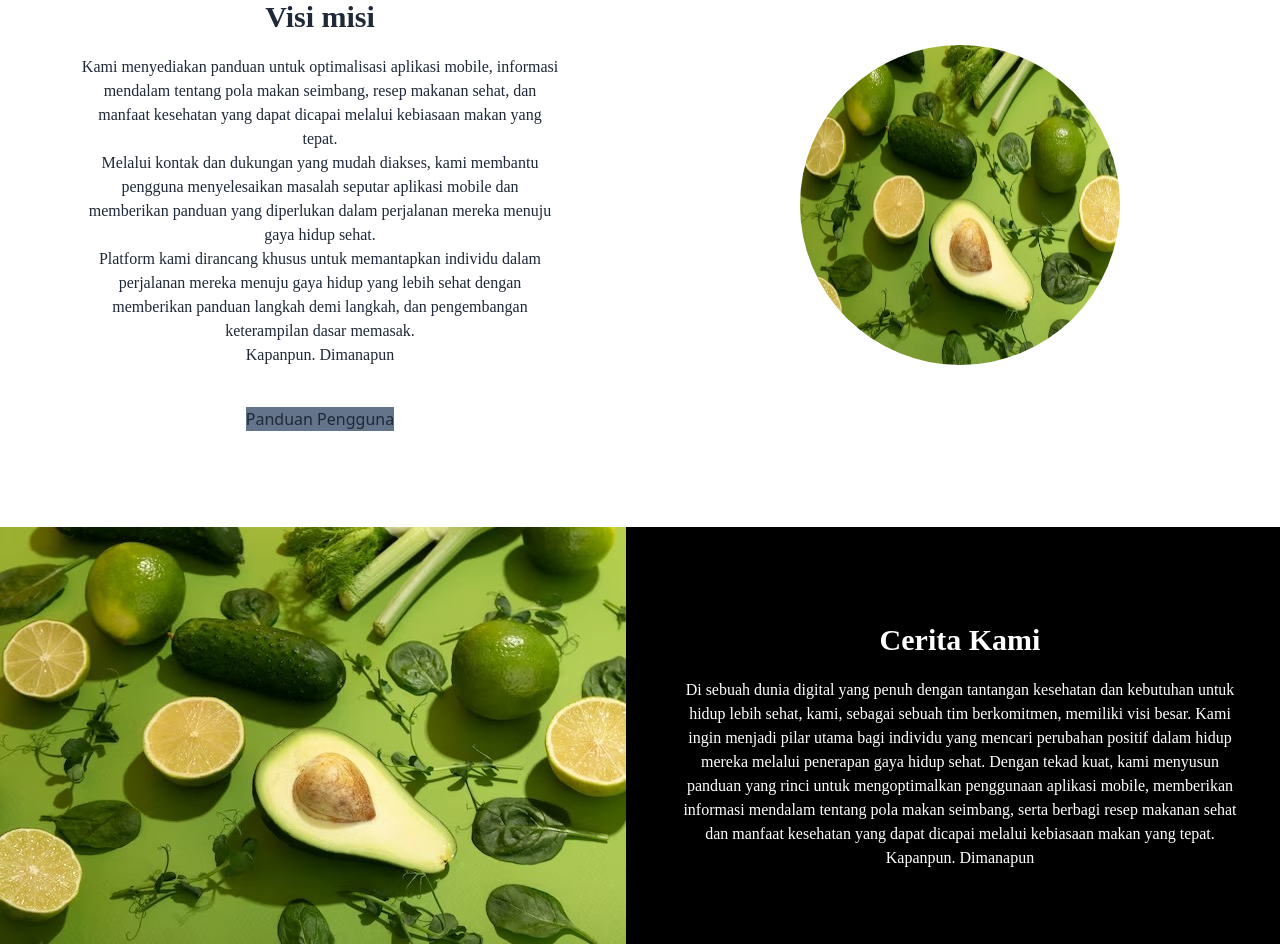
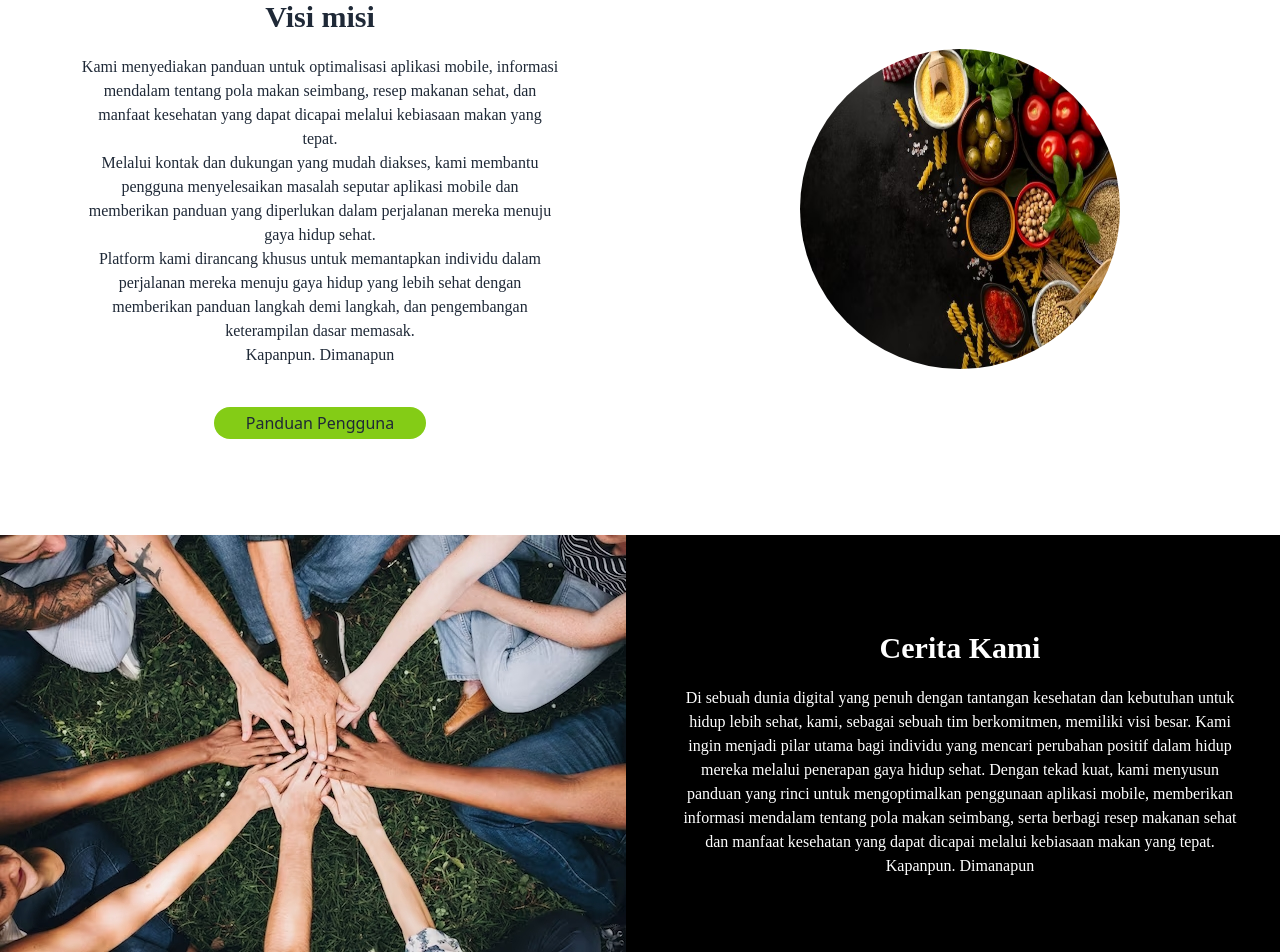
Before and after one commit to BeCipes/Web-Development, a React (Vite) app: page /about in a window 1280 px wide. Shown: the part 189-1141 px from the top of the page. Built offline with nearby package versions, Linux system fonts and the light colour scheme.

Commit message:
Update About.jsx
update gambar

```diff
--- a/src/Pages/About.jsx
+++ b/src/Pages/About.jsx
@@ -29,13 +29,13 @@ const About = () => {
               langkah, dan pengembangan keterampilan dasar memasak.
             </h3>
             <h2 className="font-poppins">Kapanpun. Dimanapun</h2>
-            <button className=" bg-slate-500 mt-10">Panduan Pengguna</button>
+            <button className=" bg-lime-500 mt-10 rounded-full px-8 h-8">Panduan Pengguna</button>
           </div>
           <div className="w-1/2 flex-1  pl-40">
             <img
               className="rounded-full w-80 h-80"
-              src="public/assets/Alpukat.jpg"
-              alt="Alpukat"
+              src="public/assets/Landingpage1.jpg"
+              alt="Landing Page"
             />
           </div>
         </div>
@@ -46,8 +46,8 @@ const About = () => {
         <div className="w-1/2 flex">
             <img
 
-              src="public/assets/Alpukat.jpg"
-              alt="Alpukat"
+              src="public/assets/community.jpg"
+              alt="community"
             />
           </div>
           <div className="text-center flex-1 text-white w-1/2 px-10">
```
